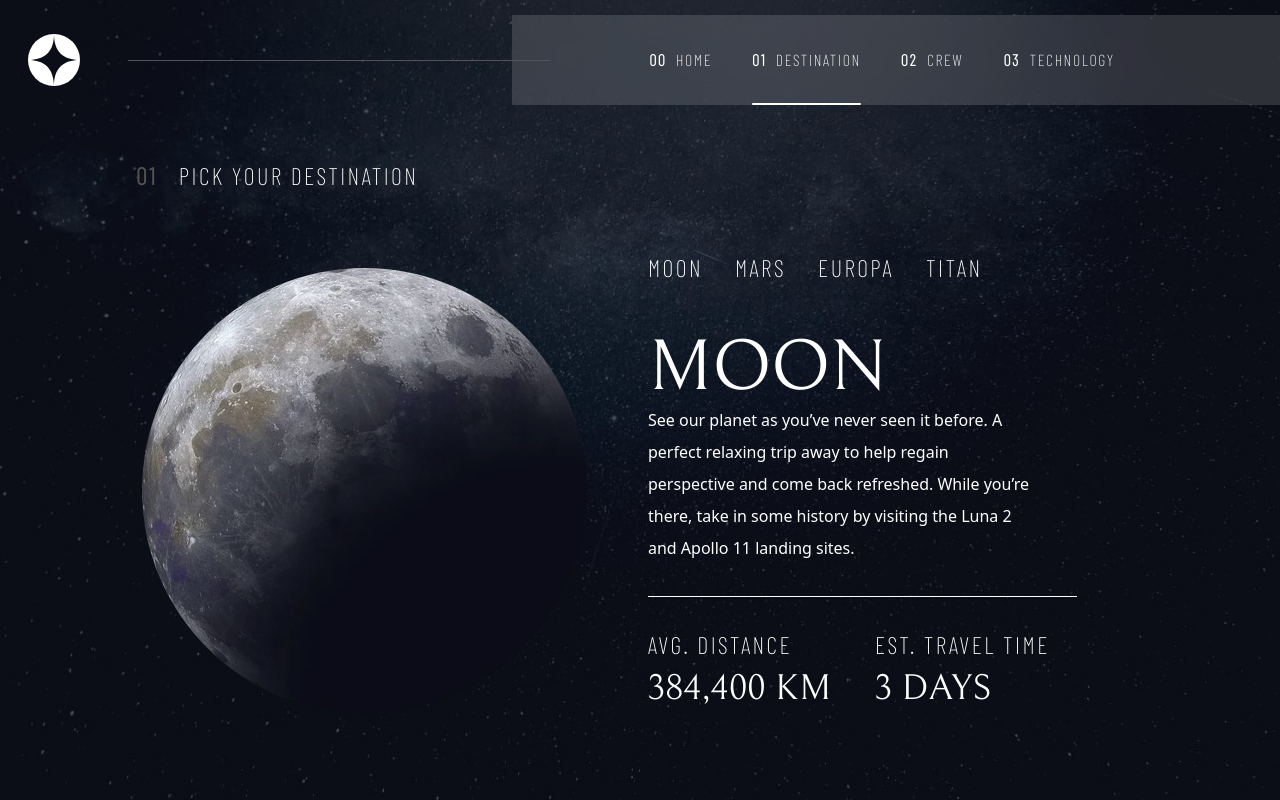
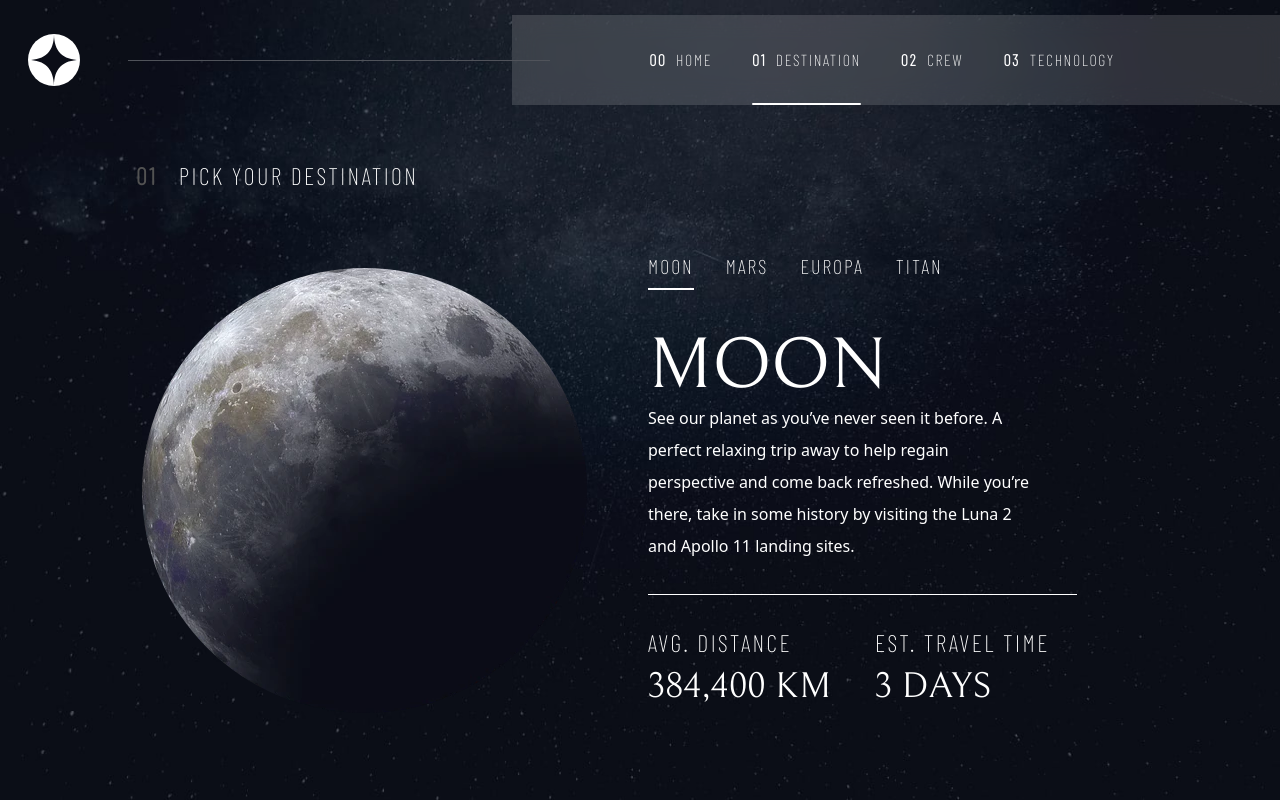
Before and after one commit to ALauraOliva/space-tourism-website, a Next.js app: page /destination in a window 1280 px wide. Built offline with nearby package versions, Linux system fonts and the light colour scheme.

Commit message:
changing planets functionality
develop changing planets functionality in destination page, also enhance hero animation and event.target bug to event.currentTarget

```diff
--- a/app/destination/page.tsx
+++ b/app/destination/page.tsx
@@ -9,7 +9,7 @@ export default function Destination() {
   const [planet, setPlanet] = useState(destinations[0]); //read moon data first
   const changePlanet = (event: React.MouseEvent<HTMLButtonElement>) => {
     const planetSelected = destinations.find(
-      (filterPlanet) => filterPlanet.name === event.target.value
+      (filterPlanet) => filterPlanet.name === event.currentTarget.value
     );
     if (planetSelected) {
       setPlanet(planetSelected);
@@ -37,15 +37,22 @@ export default function Destination() {
             {destinations.map((destination, index) => (
               <button
                 key={index}
-                className="uppercase"
                 value={destination.name}
                 onClick={changePlanet}
               >
-                {destination.name}
+                <div
+                  className={`uppercase pb-2 border-b-[2.5px]  tracking-widest text-xl ${
+                    planet.name === destination.name
+                      ? " border-cream "
+                      : "border-transparent"
+                  }`}
+                >
+                  {destination.name}
+                </div>
               </button>
             ))}
           </ul>
-          <h4 className="lg:w-full font-bellefair uppercase text-7xl mt-12">
+          <h4 className="lg:w-full font-bellefair uppercase text-7xl mt-10">
             {planet.name}
           </h4>
           <p className="text-center w-3/4 sm:w-1/2 lg:full mb-8 lg:text-start lg:self-start lg:w-full lg:pr-10 leading-8 font-thin">
--- a/app/page.tsx
+++ b/app/page.tsx
@@ -14,10 +14,10 @@ export default function Home() {
       });
 
       gsap.from("#overlay div > h2, #overlay div > h3", {
-        y: 200,
+        y: 115,
         delay: 0,
-        ease: "power2.inOut",
-        duration: 2,
+        ease: "power2.out",
+        duration: 0.8,
         //skewY: 7,
       });
 
```
